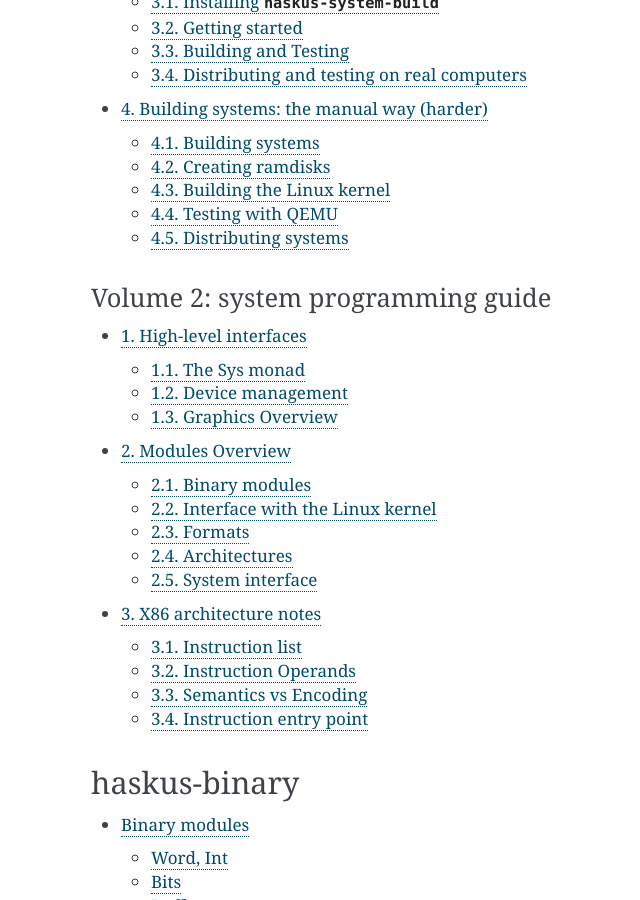
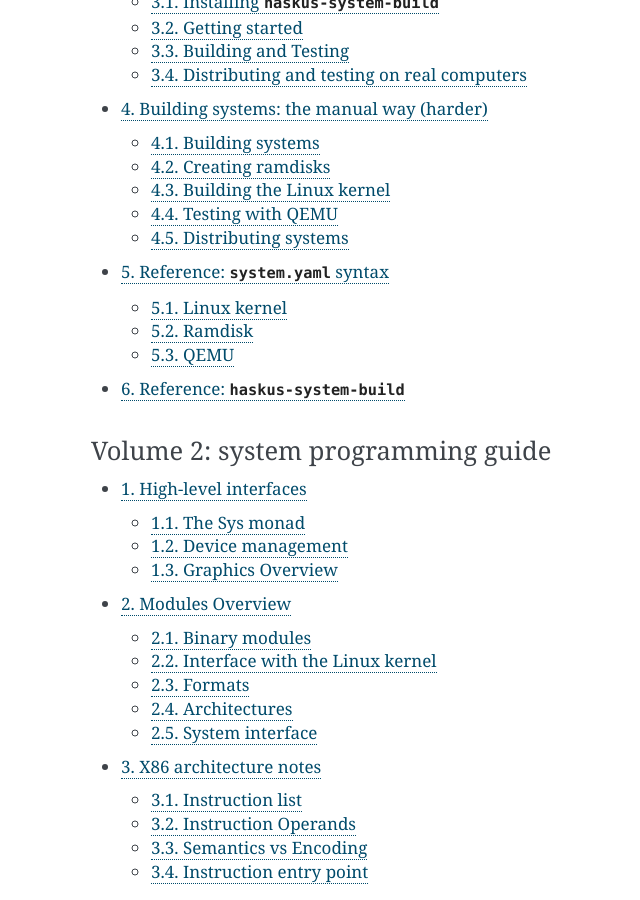
Before and after one commit to haskus/haskus-manual, a Sphinx documentation site: the page built from source/index.rst, in a window 1280 px wide and 900 px high, scrolled down 692 px. Shown: the whole window, without its empty margins (329-969 px from the left). Built offline with Sphinx 7.4.7, drawn with Linux system fonts in a browser that asks for light colours.

Commit message:
Add reference

```diff
--- a/source/index.rst
+++ b/source/index.rst
@@ -21,10 +21,12 @@
    :maxdepth: 2
    :numbered:
 
-   system/intro
-   system/approach
-   system/build_tool
-   system/booting
+   system/volume1/intro
+   system/volume1/approach
+   system/volume1/build_tool
+   system/volume1/booting
+   system/volume1/reference/system_yaml
+   system/volume1/reference/haskus_system_build
 
 Volume 2: system programming guide
 ~~~~~~~~~~~~~~~~~~~~~~~~~~~~~~~~~~
--- a/source/system/build_tool.rst
+++ b/source/system/volume1/build_tool.rst
@@ -2,7 +2,7 @@
 ==========================================
 
 Building and testing your own systems based on ``haskus-system`` requires quite
-a fex steps: configuring and building a Linux kernel, etc.
+a few steps: configuring and building a Linux kernel, etc.
 
 Hopefully we have built a tool called ``haskus-system-build`` that performs all
 these steps automatically. Read the next chapter if you want to understand the
--- /dev/null
+++ b/source/system/volume1/reference/haskus_system_build.rst
@@ -0,0 +1,4 @@
+Reference: ``haskus-system-build``
+==================================
+
+TODO
```
Also changed, not shown: source/system/volume1/reference/system_yaml.rst (added, +61 -0 lines), source/system/volume1/approach.rst (renamed from source/system/approach.rst), source/system/volume1/booting.rst (renamed from source/system/booting.rst), source/system/volume1/booting/QEMU.rst (renamed from source/system/booting/QEMU.rst), source/system/volume1/booting/building.rst (renamed from source/system/booting/building.rst), source/system/volume1/booting/distributing.rst (renamed from source/system/booting/distributing.rst), source/system/volume1/booting/linux.rst (renamed from source/system/booting/linux.rst), source/system/volume1/booting/ramdisk.rst (renamed from source/system/booting/ramdisk.rst), source/system/volume1/intro.rst (renamed from source/system/intro.rst).
